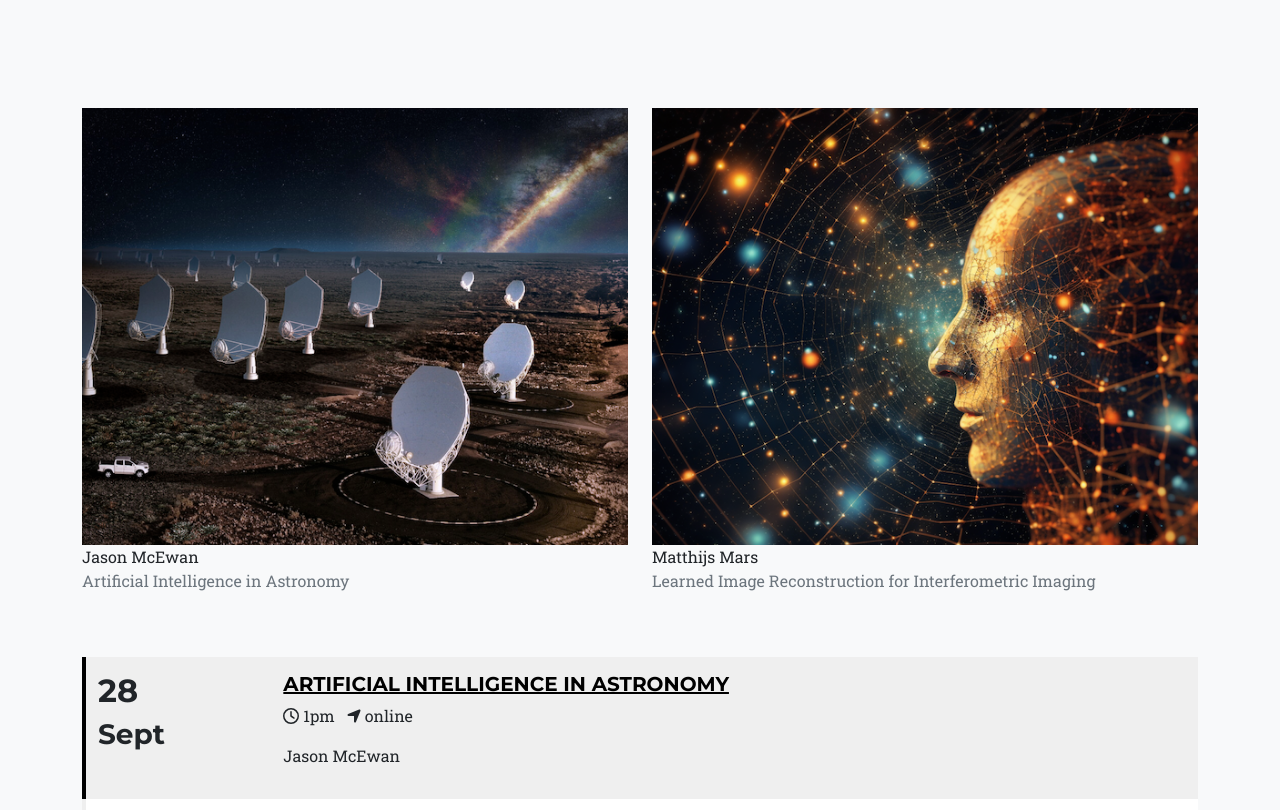
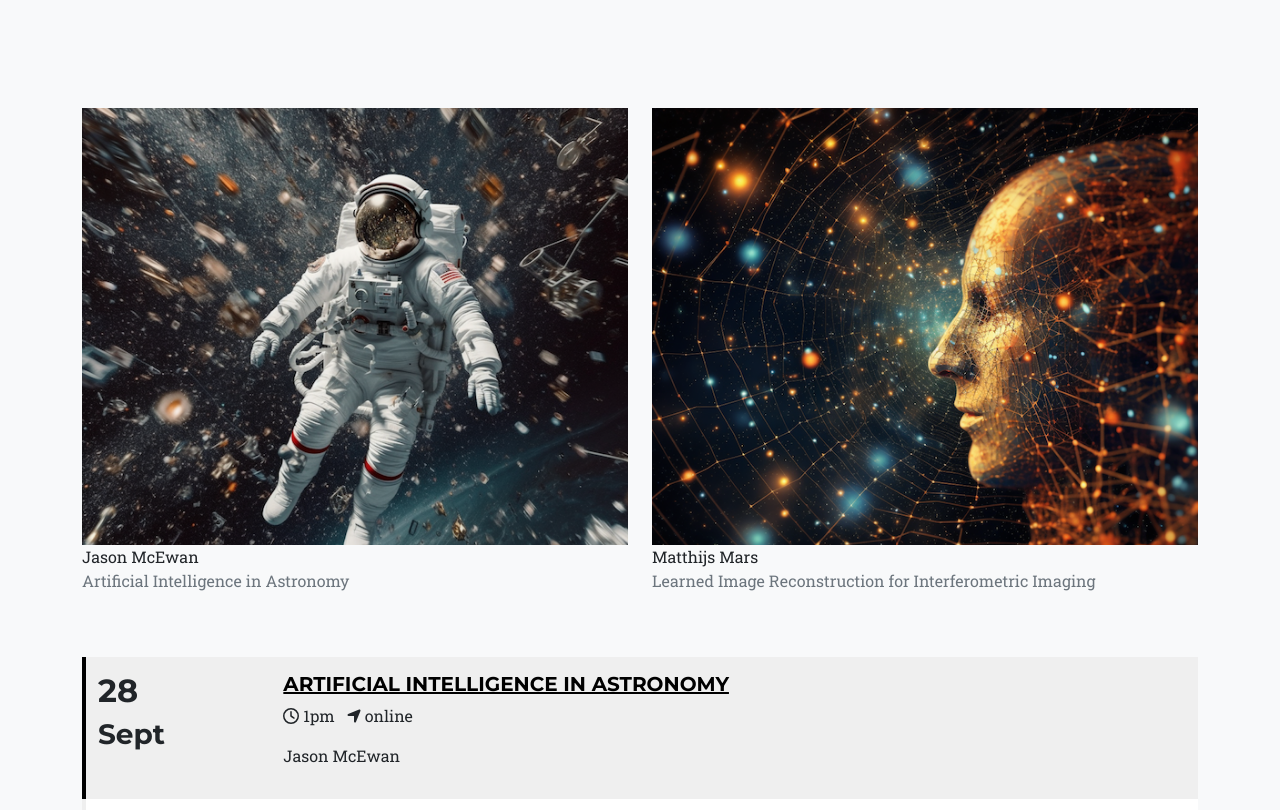
Before and after one commit to ingo1807/spacesciencewebsite, a plain HTML site: page index.html in a window 1280 px wide. Shown: the part 1660-2470 px from the top of the page. Drawn offline with nearby package versions, Linux system fonts and the light colour scheme.

Commit message:
changed images

```diff
--- a/index.html
+++ b/index.html
@@ -563,7 +563,7 @@
             $("div.sem_month_1").replaceWith("Sept");
             $("div.sem_time_1").replaceWith("1pm");
 
-            $("#sem_image_1").attr('src',"assets/img/seminar/SKA.png");
+            $("#sem_image_1").attr('src',"assets/img/seminar/seminar1_small.png");
 
             // Talk 2
             $("div.sem_title_2").replaceWith("Learned Image Reconstruction for Interferometric Imaging");
@@ -575,7 +575,7 @@
             $("div.sem_month_2").replaceWith("Sept");
             $("div.sem_time_2").replaceWith("1:30pm");
 
-            $(".sem_image_2").attr('src',"assets/img/seminar/seminar2_small.png");
+            $(".sem_image_2").attr('src',"assets/img/seminar/SKA.png");
 
             // Talk 3
             $("div.sem_title_3").replaceWith("Simulation-based inference: the Dark Energy Survey & Evidence Networks");
```
